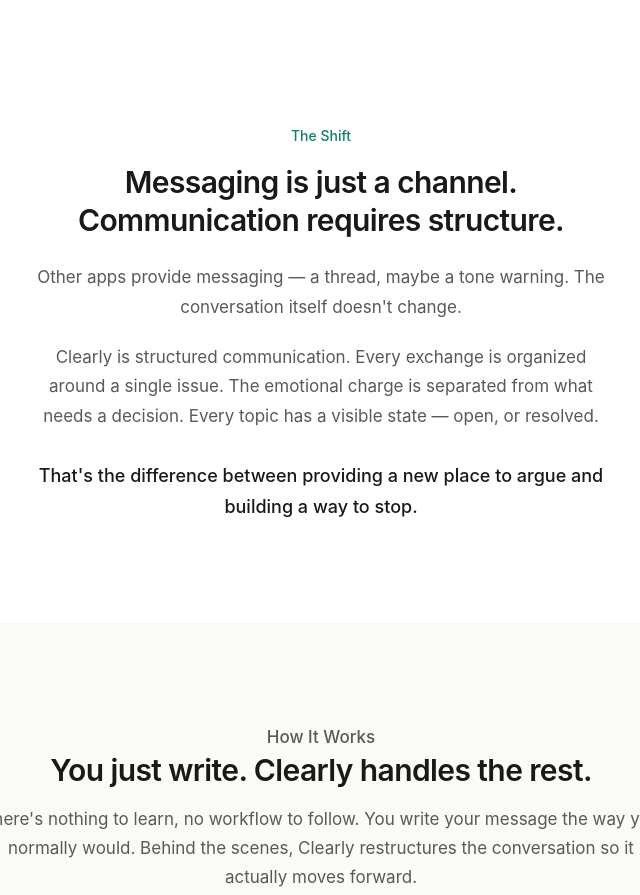
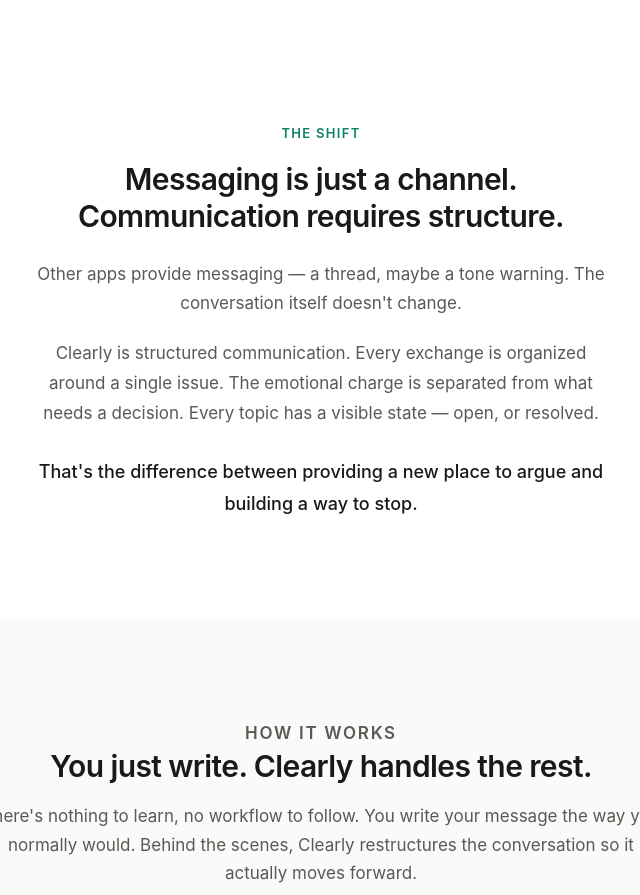
Before and after one commit to todd-ui/clearly-website, a website: page index.html in a window 1280 px wide. Shown: the part 1300-2195 px from the top of the page, without its empty margins (319-959 px from the left). Drawn offline with Linux system fonts and the light colour scheme.

Commit message:
Revert "Update section labels to title case style"
This reverts commit a57da3343cf198c80e7c9d29f2d35e2e226d0a36.

```diff
--- a/index.html
+++ b/index.html
@@ -171,8 +171,10 @@
 
     .prose-section .section-label {
       display: block;
-      font-size: 14px;
-      font-weight: 500;
+      font-size: 13px;
+      font-weight: 600;
+      letter-spacing: 0.1em;
+      text-transform: uppercase;
       color: var(--primary);
       text-align: center;
       margin-bottom: 16px;
@@ -231,8 +233,10 @@
 
     .grid-section .section-label {
       display: block;
-      font-size: 14px;
-      font-weight: 500;
+      font-size: 13px;
+      font-weight: 600;
+      letter-spacing: 0.1em;
+      text-transform: uppercase;
       color: var(--primary);
       margin-bottom: 16px;
     }
```
